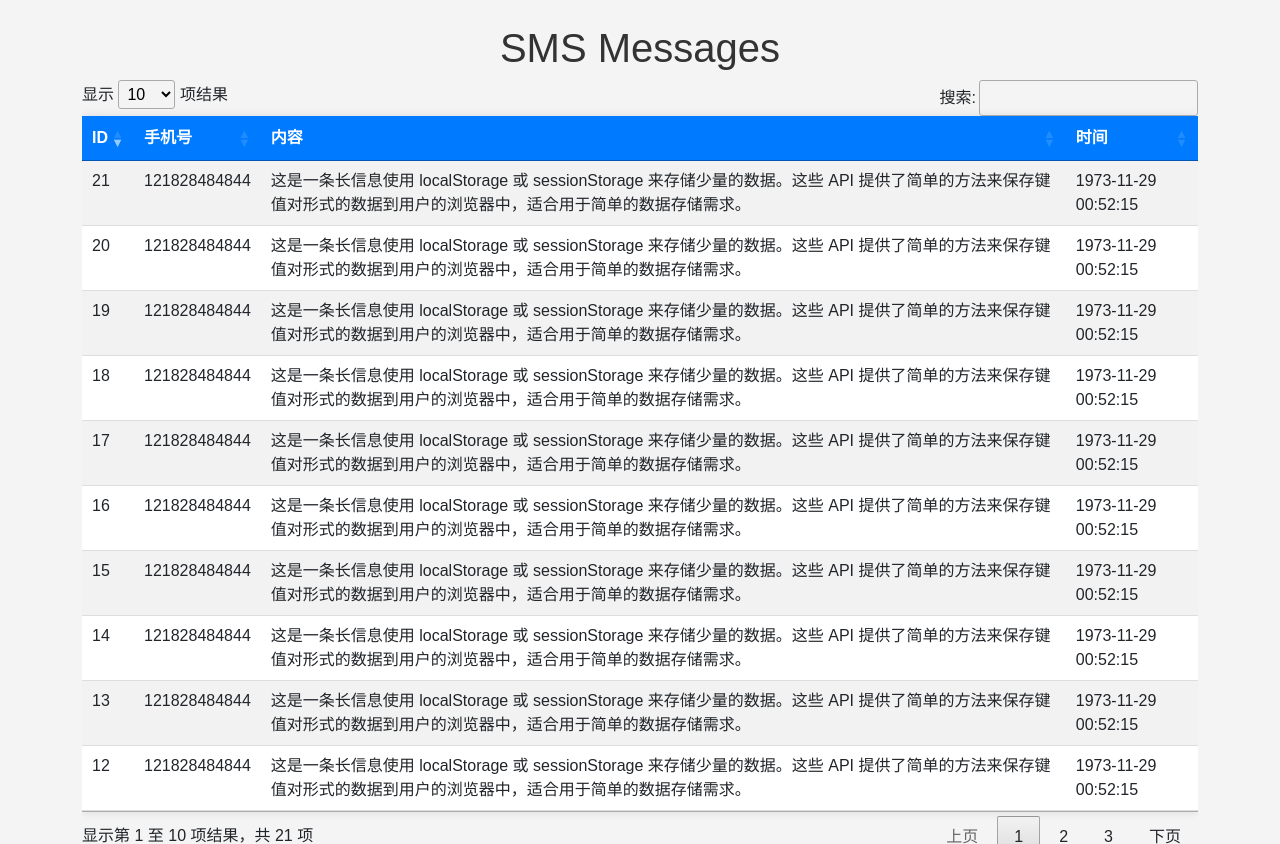
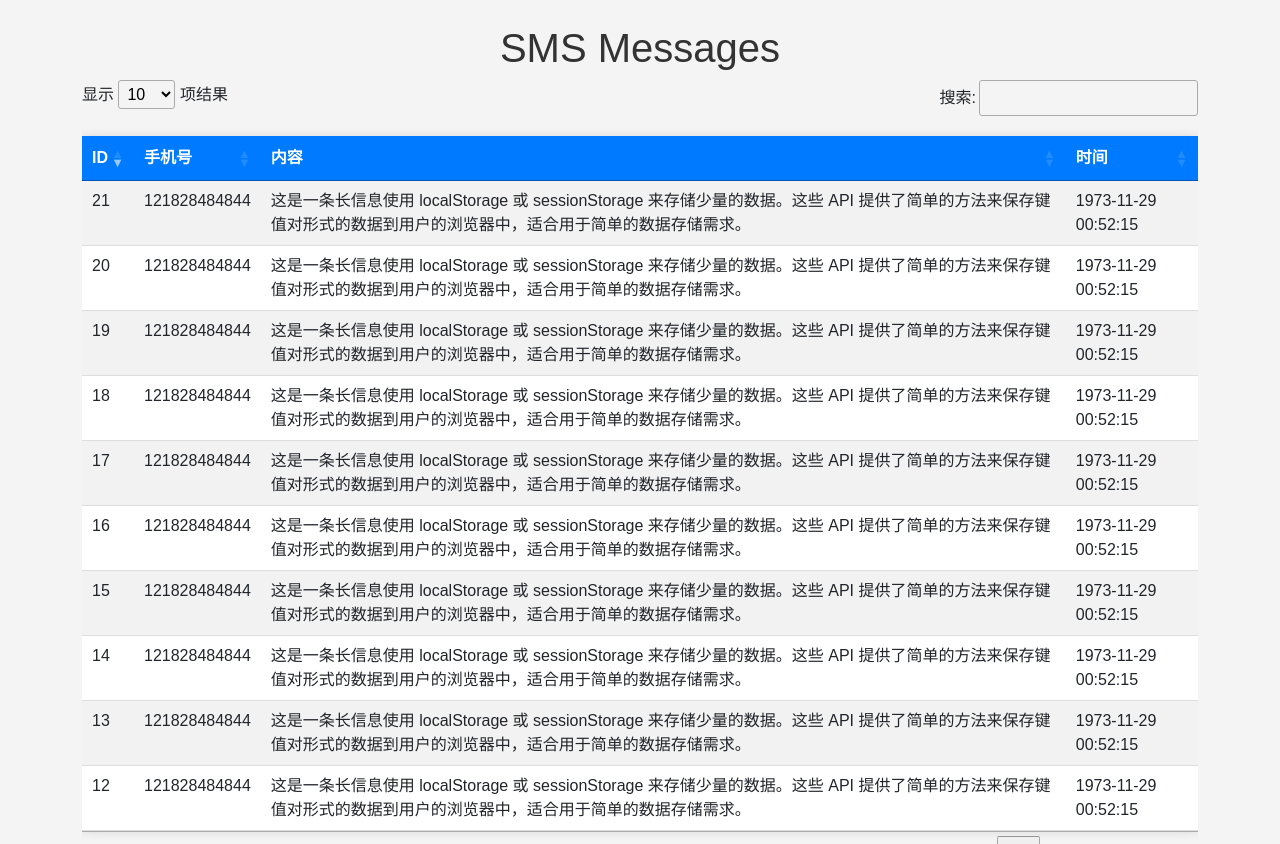
Before and after one commit to kyeo-hub/fast_db_api, a FastAPI app: page / in a window 1280 px wide. Shown: the top 844 px of the page. Run offline with FastAPI, Linux system fonts and the light colour scheme; data comes from the database, SQL or seed files in the repository; some libraries are stand-ins or nearby versions.

```diff
--- a/app/templates/index.html
+++ b/app/templates/index.html
@@ -54,6 +54,9 @@
 
         .table tbody tr:nth-child(even) {
             background-color: #f1f1f1;
+        }
+        .dataTables_filter {
+            margin-bottom: 20px; /* 调整这个值来控制间距 */
         }
     </style>
 </head>
```
